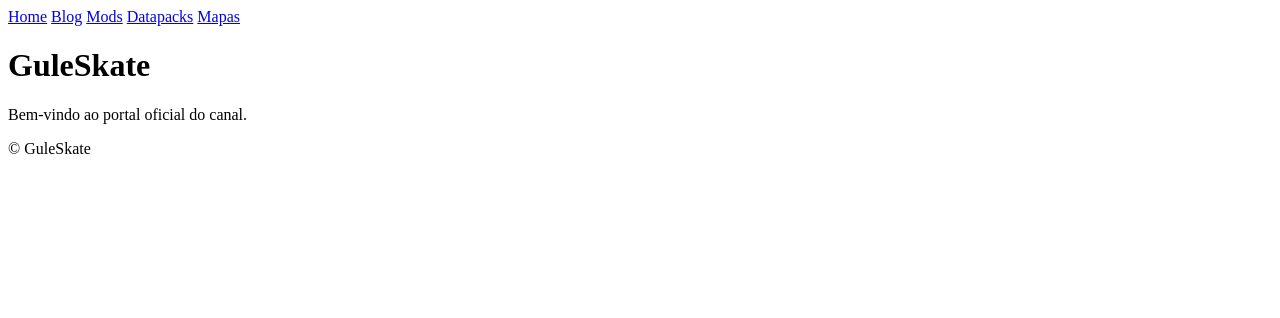
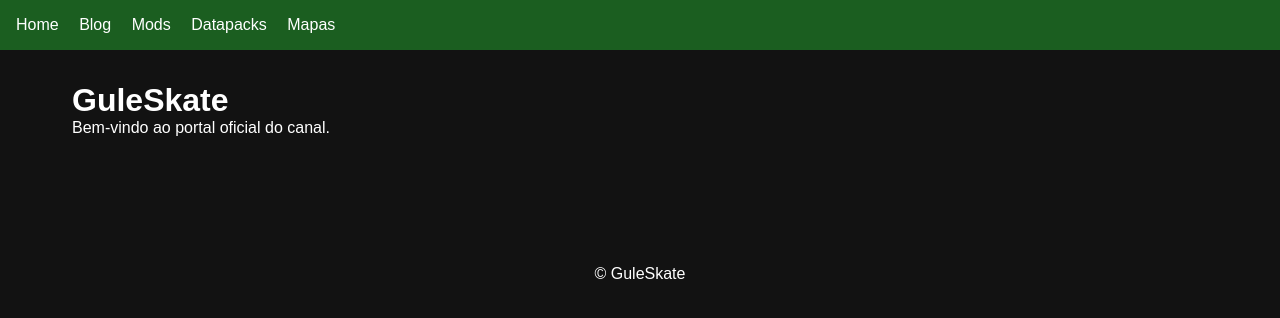
Before and after one commit to IltonBJSilva/guleskateblog, a Django app: page / in a window 1280 px wide. Shown: the top 318 px of the page. Run offline with Django 5.2, Linux system fonts and the light colour scheme.

Commit message:
feat: add global styling

```diff
--- /dev/null
+++ b/static/css/style.css
@@ -0,0 +1,34 @@
+* {
+    margin: 0;
+    padding: 0;
+    box-sizing: border-box;
+}
+
+body {
+    background: #121212;
+    color: #ffffff;
+    font-family: Arial, sans-serif;
+}
+
+nav {
+    background: #1b5e20;
+    padding: 1rem;
+}
+
+nav a {
+    color: white;
+    text-decoration: none;
+    margin-right: 1rem;
+}
+
+main {
+    max-width: 1200px;
+    margin: auto;
+    padding: 2rem;
+}
+
+footer {
+    text-align: center;
+    padding: 2rem;
+    margin-top: 4rem;
+}
--- a/templates/base.html
+++ b/templates/base.html
@@ -1,8 +1,12 @@
 <!DOCTYPE html>
 <html lang="pt-BR">
+{% load static %}
+
 <head>
     <meta charset="UTF-8">
     <title>GuleSkate</title>
+
+    <link rel="stylesheet" href="{% static 'css/style.css' %}">
 </head>
 <body>
 
```
